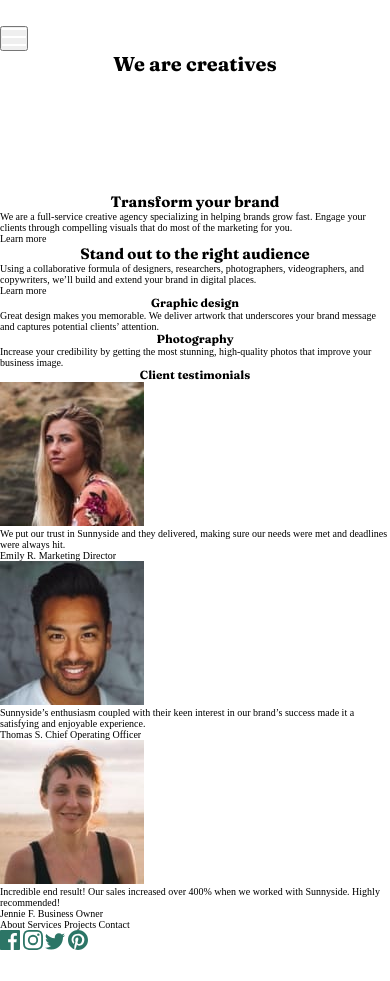
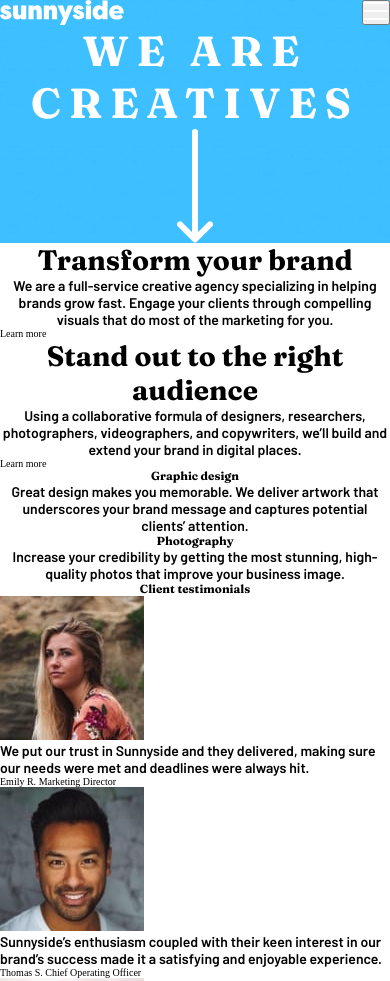
Before and after one commit to cove86/sunnyside-agency-landing, a plain HTML site: page index.html in a window 390 px wide. Shown: the top 981 px of the page. Before the commit the page ends 952 px from the top, so only its background shows below. Drawn offline with Linux system fonts and the light colour scheme.

Commit message:
Added font family & styles to h1, h2, h3 & p, added background image to header & flex to heading, moved mobile button to inside nav div

```diff
--- a/css/styles.css
+++ b/css/styles.css
@@ -22,6 +22,40 @@ h3 {
   font-family: 'Fraunces', serif;
 }
 
+h1 {
+  font-size: 4.2rem;
+  text-transform: uppercase;
+  color: hsl(0, 0%, 100%);
+  letter-spacing: 8px;
+}
+
+h2 {
+  font-size: 2.8rem;
+}
+
+p {
+  font-family: 'Barlow', sans-serif;
+  font-size: 1.4rem;
+}
+
+.header {
+  background-image: url(../images/mobile/image-header.jpg);
+  background-size: 100%;
+  background-repeat: no-repeat;
+}
+
+.nav {
+  display: flex;
+  justify-content: space-between;
+}
+
+.heading {
+  display: flex;
+  flex-direction: column;
+  justify-content: center;
+  align-items: center;
+}
+
 .attribution {
   font-size: 11px;
   text-align: center;
--- a/index.html
+++ b/index.html
@@ -35,18 +35,21 @@
           <li class="nav-item">Projects</li>
           <li class="nav-item">Contact</li>
         </ul>
+        <button class="btn-mobile-nav">
+          <img class="btn-mobile-icon" src="images/icon-hamburger.svg" />
+        </button>
       </nav>
-      <button class="btn-mobile-nav">
-        <img class="btn-mobile-icon" src="images/icon-hamburger.svg" />
-      </button>
-      <h1 class="main-heading center-text">We are creatives</h1>
-      <img clas="heading-arrow" src="images/icon-arrow-down.svg" />
+
+      <div class="heading">
+        <h1 class="main-heading center-text">We are creatives</h1>
+        <img clas="heading-arrow" src="images/icon-arrow-down.svg" />
+      </div>
     </header>
     <main>
       <section class="section-about">
         <div class="about-container">
           <h2 class="secondary-heading center-text">Transform your brand</h2>
-          <p class="about-description">
+          <p class="about-description center-text">
             We are a full-service creative agency specializing in helping brands
             grow fast. Engage your clients through compelling visuals that do
             most of the marketing for you.
@@ -55,20 +58,20 @@
           <h2 class="secondary-heading center-text">
             Stand out to the right audience
           </h2>
-          <p class="about-description">
+          <p class="about-description center-text">
             Using a collaborative formula of designers, researchers,
             photographers, videographers, and copywriters, we’ll build and
             extend your brand in digital places.
           </p>
           <a class="about-link">Learn more</a>
           <h3 class="tertiary-heading center-text">Graphic design</h3>
-          <p class="about-description">
+          <p class="about-description center-text">
             Great design makes you memorable. We deliver artwork that
             underscores your brand message and captures potential clients’
             attention.
           </p>
           <h3 class="tertiary-heading center-text">Photography</h3>
-          <p class="about-description">
+          <p class="about-description center-text">
             Increase your credibility by getting the most stunning, high-quality
             photos that improve your business image.
           </p>
```
